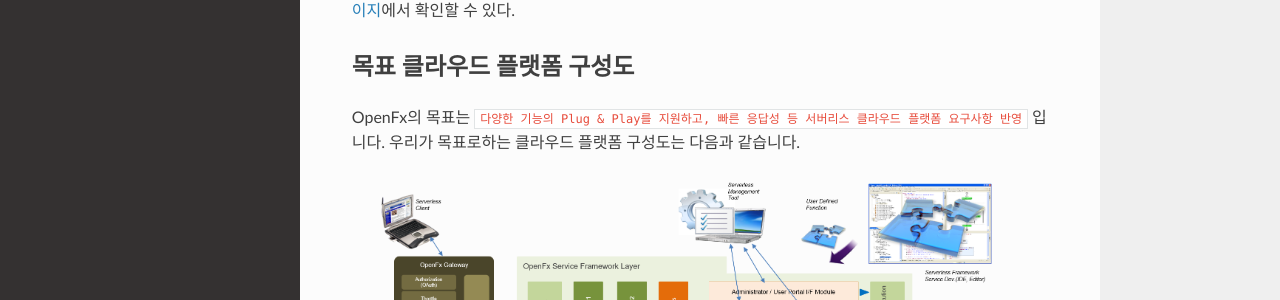
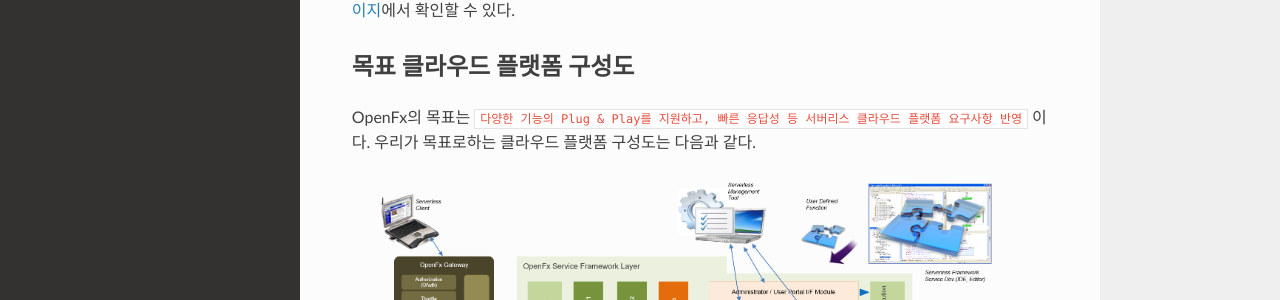
Before and after one commit to OpenFx-IRIS/OpenFx-IRIS, a Sphinx documentation site: the page built from docs/source/6_roadmap/index.md, in a window 1280 px wide and 900 px high. Shown: the part 244-544 px from the top of the window. Built offline with Sphinx 7.4.7 and the Read the Docs theme 2.0.0, drawn with Linux system fonts in a browser that asks for light colours.

Commit message:
docs: fix typo

```diff
--- a/docs/source/6_roadmap/index.md
+++ b/docs/source/6_roadmap/index.md
@@ -8,7 +8,7 @@ OpenFx는 서버리스 오픈소스 프로젝트입니다. 프로젝트와 관
 
 #### 목표 클라우드 플랫폼 구성도
 
-OpenFx의 목표는 `다양한 기능의 Plug & Play를 지원하고, 빠른 응답성 등 서버리스 클라우드 플랫폼 요구사항 반영` 입니다. 우리가 목표로하는 클라우드 플랫폼 구성도는 다음과 같습니다.
+OpenFx의 목표는 `다양한 기능의 Plug & Play를 지원하고, 빠른 응답성 등 서버리스 클라우드 플랫폼 요구사항 반영` 이다. 우리가 목표로하는 클라우드 플랫폼 구성도는 다음과 같다.
 
 
 
```
